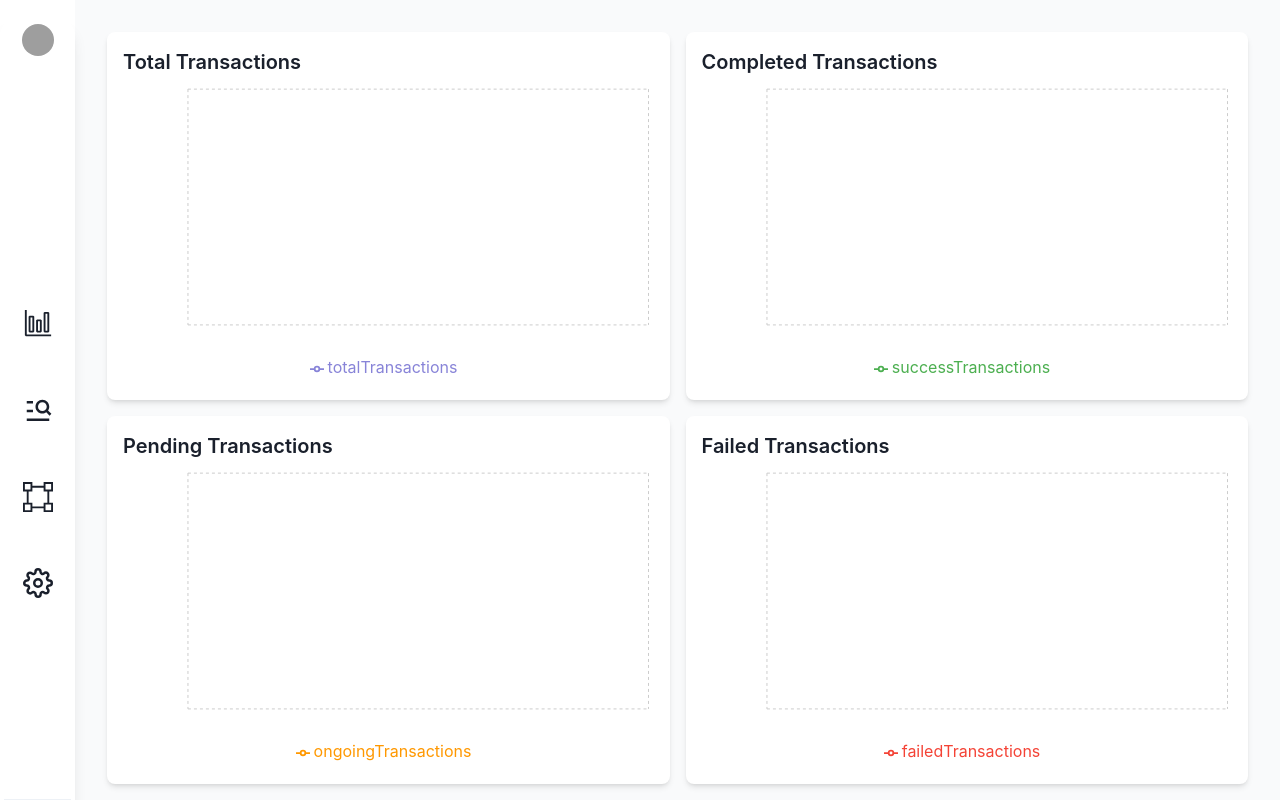
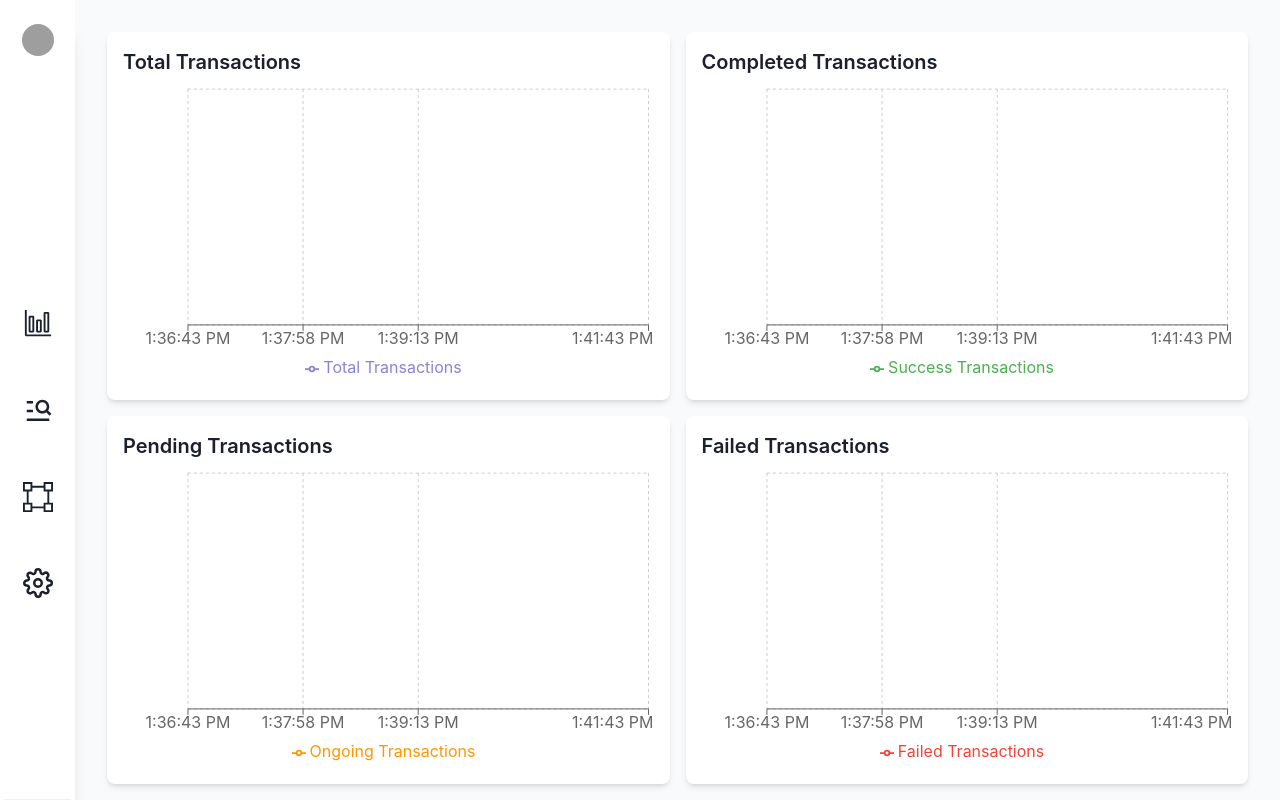
Before and after one commit to Needalife/Streaming-Data-Platform, a React (Vite) app in the folder frontend/: page / in a window 1280 px wide. Built offline with nearby package versions, Linux system fonts and the light colour scheme; no server answers; grey boxes are pictures that could not be loaded.

Commit message:
Fix Transactions Charts dynamic y axis period

```diff
--- a/frontend/src/components/dashboard/Dashboard.jsx
+++ b/frontend/src/components/dashboard/Dashboard.jsx
@@ -1,47 +1,66 @@
 import React, { useState } from 'react';
-import { useWebSocket } from './hooks/useWebsocket';
+import { useWebSocket } from './hooks/useWebSocket';
 import TotalTransactionsChart from './sub_components/TotalTransactionChart';
 import SuccessTransactionsChart from './sub_components/SuccessTransactionChart';
 import PendingTransactionsChart from './sub_components/PendingTransactionChart';
 import FailedTransactionsChart from './sub_components/FailedTransactionChart';
 
+const X_MINUTES = 5 * 60 * 1000;
+const ONE_MINUTE = 60 * 1000;
+
 const Dashboard = () => {
-  const [transactionsData, setTransactionsData] = useState([]);
+  // Initialize the x-axis window to be from "now" to "now + 10 minutes"
+  const initialStart = Date.now();
+  const [windowStart, setWindowStart] = useState(initialStart);
+  const [windowEnd, setWindowEnd] = useState(initialStart + X_MINUTES);
   const [summaryData, setSummaryData] = useState([]);
 
-  // Set up WebSocket connections with our custom hook.
   useWebSocket(
     (rawData) => {
-      // Handle raw data (for individual transaction events)
-      if (rawData.fullDocument) {
-        const newData = {
-          timestamp: new Date(rawData.fullDocument.createdAt).toLocaleTimeString(),
-          status: rawData.fullDocument.status,
-        };
-        setTransactionsData((prevData) => [...prevData, newData]);
-      }
+      // Optionally handle raw data here.
     },
     (structuredData) => {
-      // Handle structured summary data.
       if (structuredData.summary) {
         const newSummary = {
-          timestamp: new Date(structuredData.summary.timestamp * 1000).toLocaleTimeString(),
+          // Convert Unix seconds to milliseconds.
+          timestamp: structuredData.summary.timestamp * 1000,
           totalTransactions: structuredData.summary.totalTransactions,
           successTransactions: structuredData.summary.successTransactions,
           ongoingTransactions: structuredData.summary.ongoingTransactions,
           failedTransactions: structuredData.summary.failedTransactions,
         };
-        setSummaryData((prevData) => [...prevData, newSummary]);
+
+        // Shift the window forward if the new data reaches/exceeds the current windowEnd.
+        let updatedStart = windowStart;
+        let updatedEnd = windowEnd;
+        while (newSummary.timestamp >= updatedEnd) {
+          updatedStart += ONE_MINUTE;
+          updatedEnd += ONE_MINUTE;
+        }
+        if (updatedEnd !== windowEnd) {
+          setWindowStart(updatedStart);
+          setWindowEnd(updatedEnd);
+          // Remove any summary points that now fall outside the new window.
+          setSummaryData((prevData) => prevData.filter(item => item.timestamp >= updatedStart));
+        }
+
+        // Add the new summary and keep only data points that fall within the current window.
+        setSummaryData((prevData) =>
+          [...prevData, newSummary].filter(item => item.timestamp >= updatedStart)
+        );
       }
     }
   );
 
+  // Domain for x-axis for all charts.
+  const domain = [windowStart, windowEnd];
+
   return (
     <div className="p-4 grid grid-cols-1 lg:grid-cols-2 gap-4">
-      <TotalTransactionsChart data={summaryData} />
-      <SuccessTransactionsChart data={summaryData} />
-      <PendingTransactionsChart data={summaryData} />
-      <FailedTransactionsChart data={summaryData} />
+      <TotalTransactionsChart data={summaryData} domain={domain} />
+      <SuccessTransactionsChart data={summaryData} domain={domain} />
+      <PendingTransactionsChart data={summaryData} domain={domain} />
+      <FailedTransactionsChart data={summaryData} domain={domain} />
     </div>
   );
 };
--- a/frontend/src/components/dashboard/sub_components/FailedTransactionChart.jsx
+++ b/frontend/src/components/dashboard/sub_components/FailedTransactionChart.jsx
@@ -3,17 +3,22 @@ import {
   LineChart, Line, XAxis, YAxis, Tooltip, Legend, CartesianGrid, ResponsiveContainer,
 } from 'recharts';
 
-const FailedTransactionsChart = ({ data }) => (
+const FailedTransactionsChart = ({ data, domain }) => (
   <div className="bg-white p-4 rounded-lg shadow-md">
     <h2 className="text-xl font-semibold mb-2">Failed Transactions</h2>
     <ResponsiveContainer width="100%" height={300}>
       <LineChart data={data}>
         <CartesianGrid strokeDasharray="3 3" />
-        <XAxis dataKey="timestamp" />
+        <XAxis
+          dataKey="timestamp"
+          type="number"
+          domain={domain}
+          tickFormatter={(unixTime) => new Date(unixTime).toLocaleTimeString()}
+        />
         <YAxis />
-        <Tooltip />
+        <Tooltip labelFormatter={(value) => new Date(value).toLocaleTimeString()} />
         <Legend />
-        <Line type="monotone" dataKey="failedTransactions" stroke="#f44336" />
+        <Line type="monotone" dataKey="failedTransactions" name="Failed Transactions" stroke="#f44336" dot={false} />
       </LineChart>
     </ResponsiveContainer>
   </div>
--- a/frontend/src/components/dashboard/sub_components/PendingTransactionChart.jsx
+++ b/frontend/src/components/dashboard/sub_components/PendingTransactionChart.jsx
@@ -3,17 +3,22 @@ import {
   LineChart, Line, XAxis, YAxis, Tooltip, Legend, CartesianGrid, ResponsiveContainer,
 } from 'recharts';
 
-const PendingTransactionsChart = ({ data }) => (
+const PendingTransactionsChart = ({ data, domain }) => (
   <div className="bg-white p-4 rounded-lg shadow-md">
     <h2 className="text-xl font-semibold mb-2">Pending Transactions</h2>
     <ResponsiveContainer width="100%" height={300}>
       <LineChart data={data}>
         <CartesianGrid strokeDasharray="3 3" />
-        <XAxis dataKey="timestamp" />
+        <XAxis
+          dataKey="timestamp"
+          type="number"
+          domain={domain}
+          tickFormatter={(unixTime) => new Date(unixTime).toLocaleTimeString()}
+        />
         <YAxis />
-        <Tooltip />
+        <Tooltip labelFormatter={(value) => new Date(value).toLocaleTimeString()} />
         <Legend />
-        <Line type="monotone" dataKey="ongoingTransactions" stroke="#ff9800" />
+        <Line type="monotone" dataKey="ongoingTransactions" name="Ongoing Transactions" stroke="#ff9800" dot={false} />
       </LineChart>
     </ResponsiveContainer>
   </div>
--- a/frontend/src/components/dashboard/sub_components/SuccessTransactionChart.jsx
+++ b/frontend/src/components/dashboard/sub_components/SuccessTransactionChart.jsx
@@ -3,17 +3,22 @@ import {
   LineChart, Line, XAxis, YAxis, Tooltip, Legend, CartesianGrid, ResponsiveContainer,
 } from 'recharts';
 
-const SuccessTransactionsChart = ({ data }) => (
+const SuccessTransactionsChart = ({ data, domain }) => (
   <div className="bg-white p-4 rounded-lg shadow-md">
     <h2 className="text-xl font-semibold mb-2">Completed Transactions</h2>
     <ResponsiveContainer width="100%" height={300}>
       <LineChart data={data}>
         <CartesianGrid strokeDasharray="3 3" />
-        <XAxis dataKey="timestamp" />
+        <XAxis
+          dataKey="timestamp"
+          type="number"
+          domain={domain}
+          tickFormatter={(unixTime) => new Date(unixTime).toLocaleTimeString()}
+        />
         <YAxis />
-        <Tooltip />
+        <Tooltip labelFormatter={(value) => new Date(value).toLocaleTimeString()} />
         <Legend />
-        <Line type="monotone" dataKey="successTransactions" stroke="#4caf50" />
+        <Line type="monotone" dataKey="successTransactions" name="Success Transactions" stroke="#4caf50" dot={false} />
       </LineChart>
     </ResponsiveContainer>
   </div>
--- a/frontend/src/components/dashboard/sub_components/TotalTransactionChart.jsx
+++ b/frontend/src/components/dashboard/sub_components/TotalTransactionChart.jsx
@@ -3,17 +3,22 @@ import {
   LineChart, Line, XAxis, YAxis, Tooltip, Legend, CartesianGrid, ResponsiveContainer,
 } from 'recharts';
 
-const TotalTransactionsChart = ({ data }) => (
+const TotalTransactionsChart = ({ data, domain }) => (
   <div className="bg-white p-4 rounded-lg shadow-md">
     <h2 className="text-xl font-semibold mb-2">Total Transactions</h2>
     <ResponsiveContainer width="100%" height={300}>
       <LineChart data={data}>
         <CartesianGrid strokeDasharray="3 3" />
-        <XAxis dataKey="timestamp" />
+        <XAxis
+          dataKey="timestamp"
+          type="number"
+          domain={domain}
+          tickFormatter={(unixTime) => new Date(unixTime).toLocaleTimeString()}
+        />
         <YAxis />
-        <Tooltip />
+        <Tooltip labelFormatter={(value) => new Date(value).toLocaleTimeString()} />
         <Legend />
-        <Line type="monotone" dataKey="totalTransactions" stroke="#8884d8" />
+        <Line type="monotone" dataKey="totalTransactions" name="Total Transactions" stroke="#8884d8" dot={false} />
       </LineChart>
     </ResponsiveContainer>
   </div>
```
